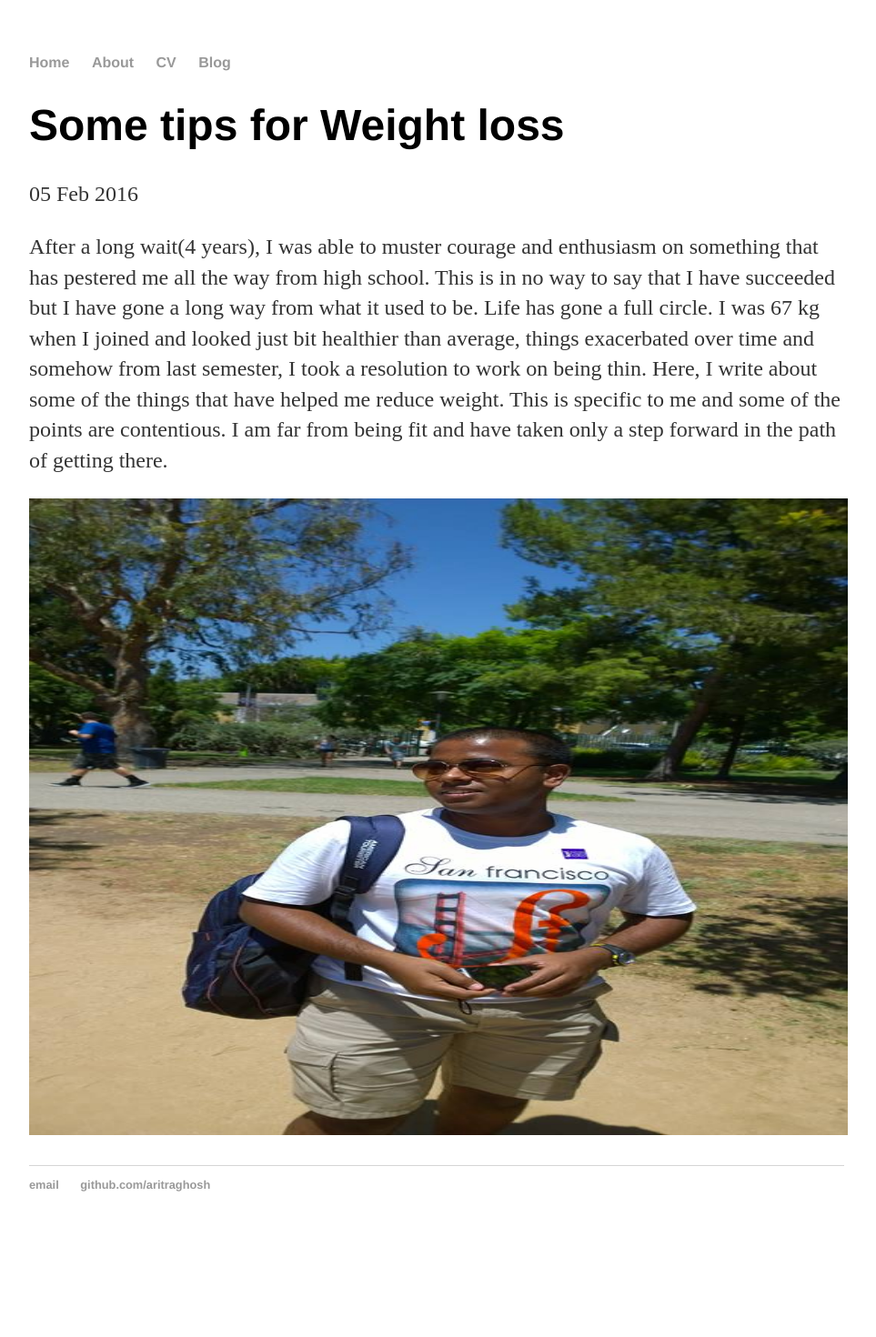
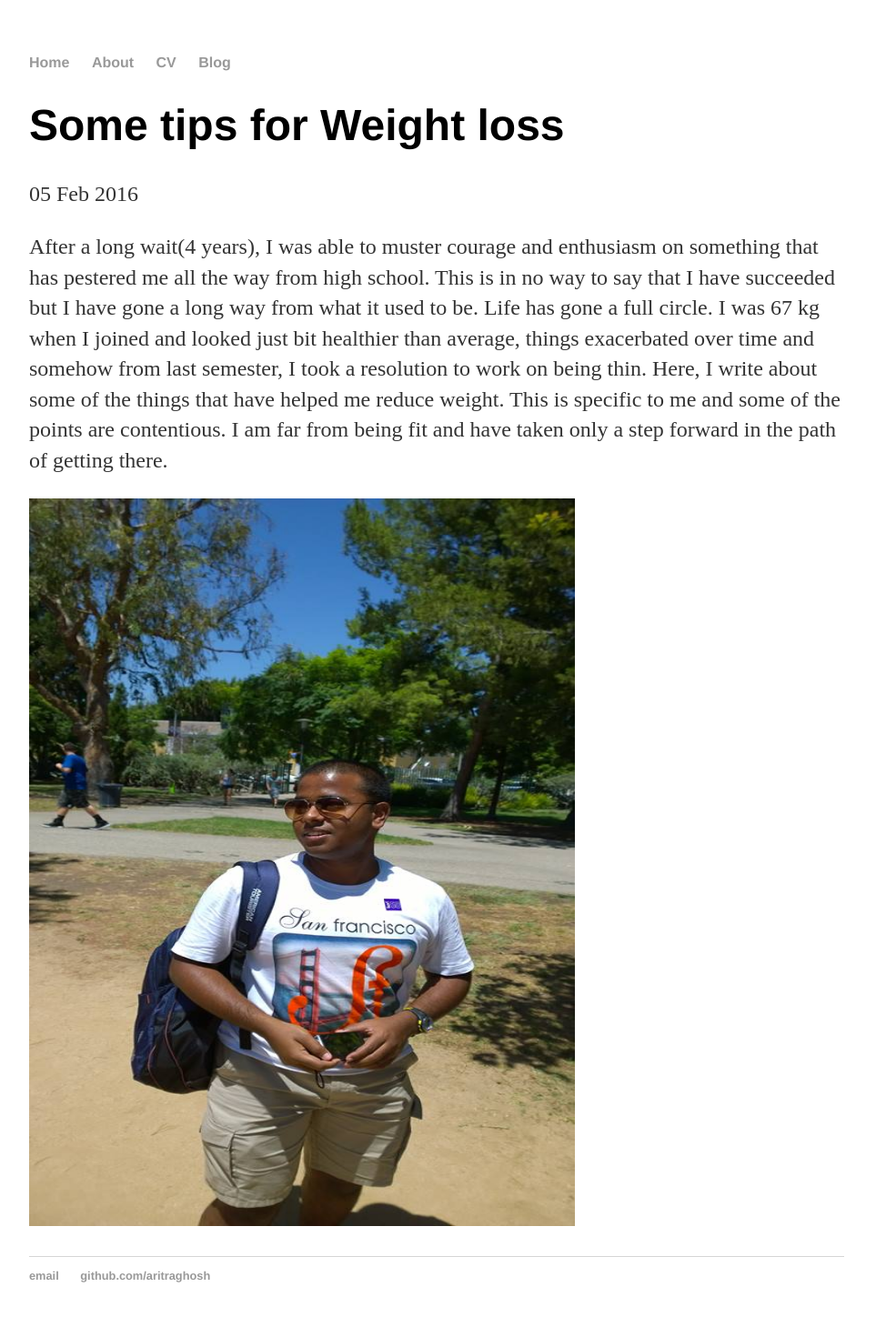
Before and after one commit to aritraghosh/aritraghosh.github.io, a Jekyll site: the page built from _posts/2016-02-05-some-tips-for-weight-loss.md, in a window 1280 px wide. Shown: the whole page at 91% size, without its empty margins (160-1123 px from the left). Built offline with Jekyll 4.4.1, drawn with Linux system fonts in a browser that asks for light colours; before the commit the page ends 1370 px from its top, so only the background shows below that.

Commit message:
Update 2016-02-05-some-tips-for-weight-loss.md

```diff
--- a/_posts/2016-02-05-some-tips-for-weight-loss.md
+++ b/_posts/2016-02-05-some-tips-for-weight-loss.md
@@ -9,4 +9,4 @@
 
 
 
-<img src="https://aritraghosh.github.io/images/Aritra_old.jpg" alt="Drawing" style="width: 900px; height: 700px"/>
+<img src="https://aritraghosh.github.io/images/Aritra_old.jpg" alt="Drawing" style="width: 600px; height: 800px"/>
```
